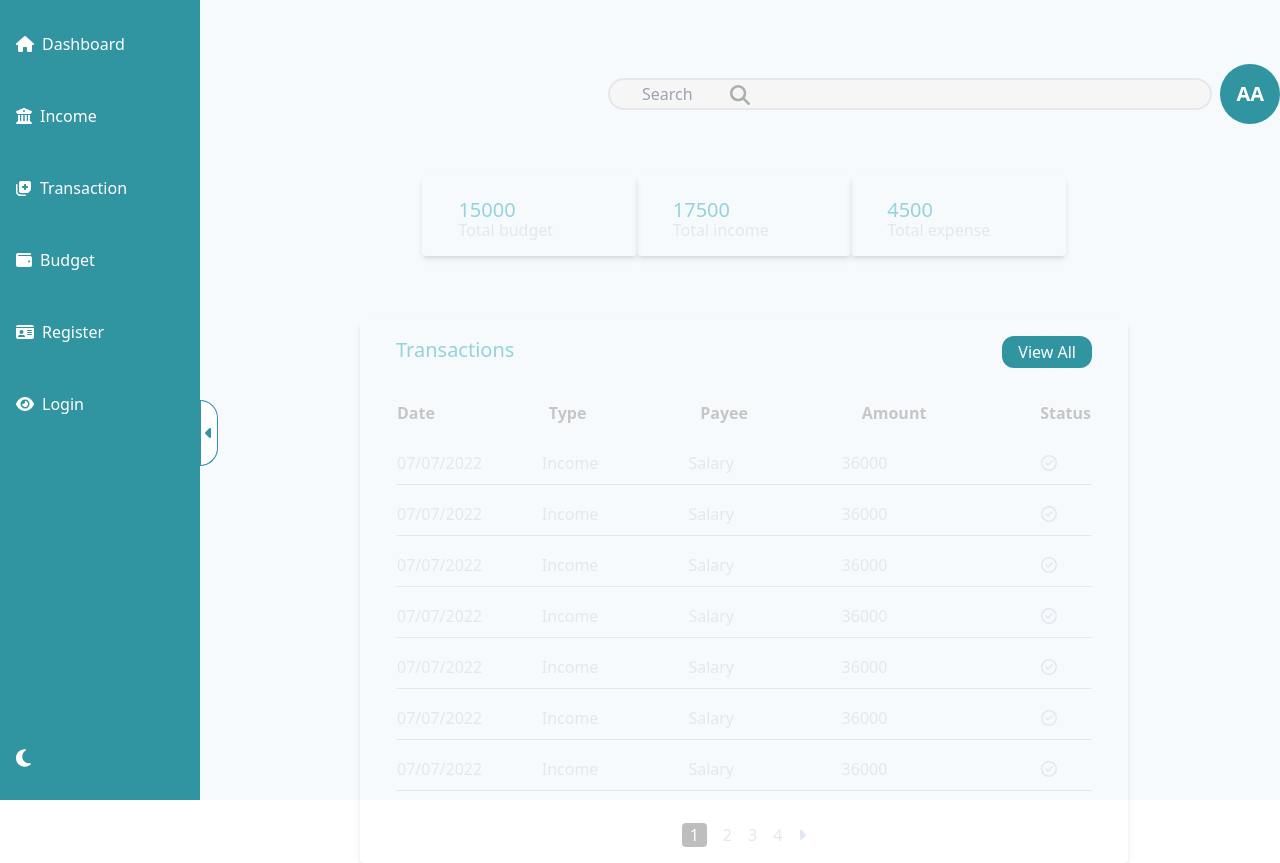
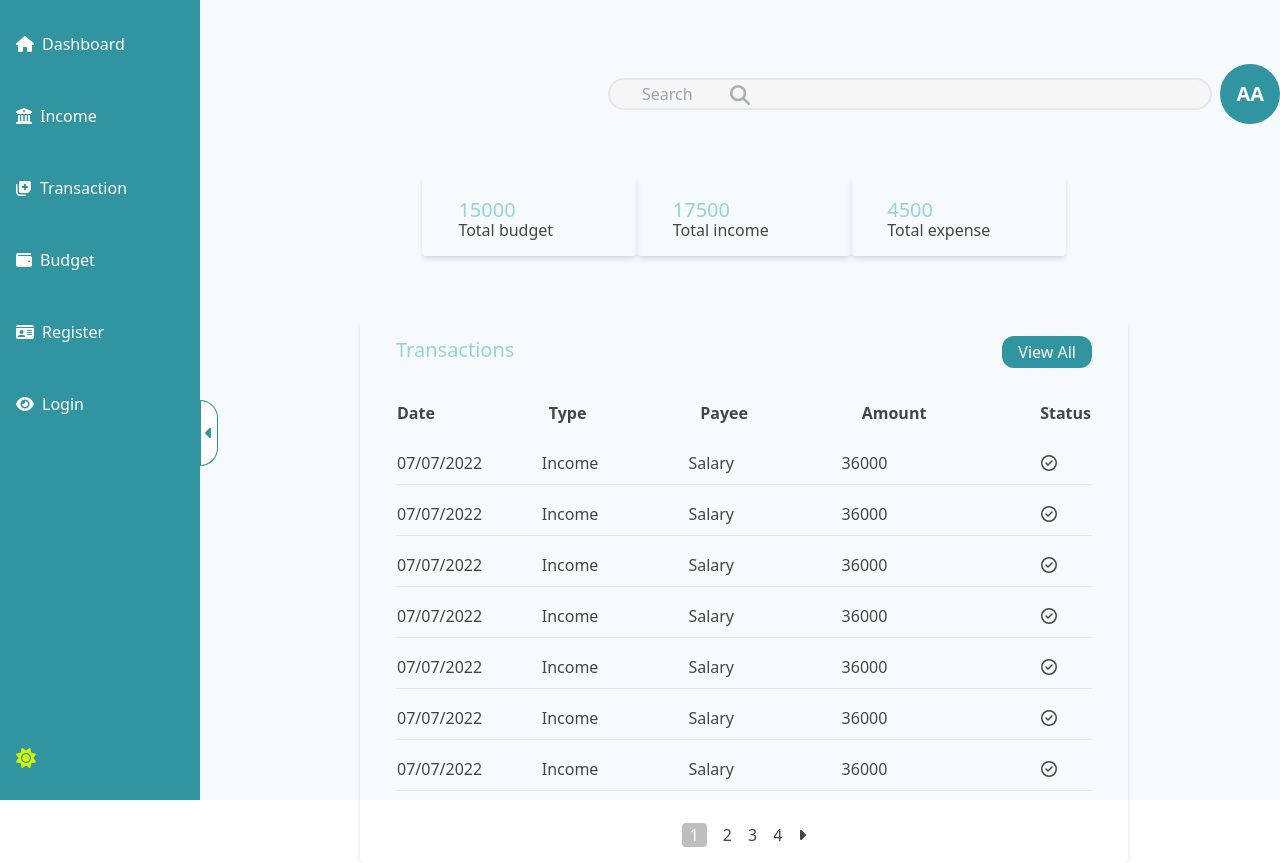
Before and after one commit to New-BaseGroup/FrontEnd, a Vue app: page / in a window 1280 px wide. Built offline with nearby package versions, Linux system fonts and the light colour scheme.

Commit message:
change to vuex state and enhance styling

```diff
--- a/src/App.vue
+++ b/src/App.vue
@@ -1,26 +1,21 @@
 <template>
-  <div
-    class="body-color content-wrapper"
-    :class="ToggleTheme"
-  >
+  <div class="body-color content-wrapper" :class="store.state.toggle">
     <div class="container flex space-x-2 h-screen w-full">
       <div class="bg-background-primary content-wrapper">
         <SideBar @theme="HandleEmits" class="bg-background-primary" />
       </div>
 
-      <div class="item w-screen h-auto bg-background-secondary text-background-ternary content-wrapper">
+      <div
+        class="item w-screen h-auto bg-background-secondary text-textcolor-content content-wrapper"
+      >
         <router-view />
       </div>
     </div>
   </div>
 </template>
 <script setup>
-import { ref } from "vue";
 import { RouterView } from "vue-router";
 import SideBar from "./components/UI/SideBar.vue";
-
-const ToggleTheme = ref("theme-light");
-function HandleEmits(data) {
-  ToggleTheme.value = data;
-}
+import { useStore } from "vuex";
+const store = useStore();
 </script>
--- a/src/assets/tailwind.css
+++ b/src/assets/tailwind.css
@@ -9,7 +9,7 @@
     @apply container rounded shadow-md p-4 mx-auto my-8 max-w-3xl;
   }
   .sideBardNavigation {
-    @apply flex w-full cursor-pointer items-center rounded-l-full pl-3 transition duration-300 ease-in-out ml-1  py-4 my-4   hover:bg-background-hover hover:text-background-text;
+    @apply flex w-full cursor-pointer items-center rounded-l-full pl-3 transition duration-300 ease-in-out ml-1  py-4 my-4   hover:bg-background-hover hover:text-textcolor-text;
   }
   .sideBarNavigationActive {
     @apply flex  w-full cursor-pointer items-center rounded-l-full pl-3 transition duration-300 ease-in-out ml-1  py-4 my-4   bg-white text-[#3094a1];
@@ -19,36 +19,32 @@
   }
 
   .toggle {
-    @apply flex w-full text-background-text  cursor-pointer items-center  pl-3 transition duration-300 ease-in-out ml-1  py-4 my-4  ;
+    @apply flex w-full text-textcolor-text  cursor-pointer items-center  pl-3 transition duration-300 ease-in-out ml-1  py-4 my-4;
   }
 }
 
-.theme-light {
+.light-theme {
   --bg-background-primary: #3094a1;
   --bg-background-secondary: #f7fafc;
   --bg-background-ternary: #e2e8f0;
   --bg-background-hover: #f7fafc;
-  --text-background-text: #3094a1;
-  --text-toggle-text: #252525;
+  --text-content: #454545;
 }
 
-.theme-dark {
+.dark-theme {
   --bg-background-primary: #0d2438;
   --bg-background-secondary: #102c44;
   --bg-background-ternary: #c3c3c3;
   --bg-background-hover: #102c44;
-  --text-background-text: #ccf807;
-  --text-content-text: #d6d3d3;
-  --text-toggle-text: #ccf807;
-
+  --text-content: #d6d3d3;
 }
 
-/* --bg-background-primary: #06373d; */
 .body-color {
+  /*should be added to main container "app" to close the color gab between components and body*/
   background-color: var(--bg-background-secondary);
 }
 
 .content-wrapper {
+  /* add to app class, sidebar & routerLinks to give feel of background color transition change */
   transition: background-color 0.3s;
-  /* add to app class to give feel of background color transition changing */
 }
--- a/src/components/UI/SideBar.vue
+++ b/src/components/UI/SideBar.vue
@@ -1,7 +1,7 @@
 <template>
-  <div class="h-full flex flex-row relative ">
+  <div class="h-full flex flex-row relative">
     <div
-			class=" relative transition-all h-full duration-300 flex-col justify-between text-white "
+      class="relative transition-all h-full duration-300 flex-col justify-between text-white"
       :class="{ 'w-[200px]': expanded, 'w-[50px]': !expanded }"
     >
       <RouterLink
@@ -18,14 +18,14 @@
           {{ item.title }}
         </span>
       </RouterLink>
-      <div
->
-
-        <ThemeToggle @theme="HandleEmits" class=" fixed bottom-0 toggle " />
+      <div>
+        <ThemeToggle class="fixed bottom-0 w-2 toggle" />
       </div>
     </div>
     <button @click="expand" class="sideBarButton">
-			<font-awesome-icon :icon="expanded === true ? 'caret-left' : 'caret-right'" />
+      <font-awesome-icon
+        :icon="expanded === true ? 'caret-left' : 'caret-right'"
+      />
     </button>
   </div>
 </template>
@@ -42,40 +42,34 @@ function expand() {
 
 const navItems = [
   {
-		icon: 'home',
-		title: 'Dashboard',
-		link: '/dashboard',
+    icon: "home",
+    title: "Dashboard",
+    link: "/dashboard",
   },
   {
-		icon: 'building-columns',
-		title: 'Income',
-		link: '/income',
+    icon: "building-columns",
+    title: "Income",
+    link: "/income",
   },
   {
-		icon: 'notes-medical',
-		title: 'Transaction',
-		link: '/expense',
+    icon: "notes-medical",
+    title: "Transaction",
+    link: "/expense",
   },
   {
-		icon: 'wallet',
-		title: 'Budget',
-		link: '/budget',
+    icon: "wallet",
+    title: "Budget",
+    link: "/budget",
   },
   {
-		icon: 'id-card',
-		title: 'Register',
-		link: '/register',
+    icon: "id-card",
+    title: "Register",
+    link: "/register",
   },
   {
-		icon: 'eye',
-		title: 'Login',
-		link: '/login',
+    icon: "eye",
+    title: "Login",
+    link: "/login",
   },
 ];
-const ToggleTheme = ref("theme-light");
-const emitThemeClass = defineEmits(["theme"]);
-const HandleEmits = (data) => {
-  ToggleTheme.value = data;
-  emitThemeClass("theme", ToggleTheme.value);
-};
 </script>
--- a/src/components/UI/ThemeToggle.vue
+++ b/src/components/UI/ThemeToggle.vue
@@ -1,30 +1,30 @@
 <template>
-
-    <button @click="ToggleTheme">
-      <font-awesome-icon
+  <button @click="ToggleTheme">
+    <font-awesome-icon
       v-if="theme === 'theme-light'"
       icon="moon"
-      class="text-xl text-[#fff] hover:text-[#2b2b2b] "
-      />
-      <font-awesome-icon v-else icon="sun" class=" text-xl" />
-    </button>
+      class="text-xl text-[#fff] hover:text-[#2b2b2b]"
+    />
+    <font-awesome-icon v-else icon="sun" class="text-xl text-[#ccf807]" />
+  </button>
 </template>
 
 <script setup>
 import { defineEmits, ref } from "vue";
+import { useStore } from "vuex";
+const store = useStore();
 
-const theme = ref("theme-light");
+const theme = ref("light-theme");
 
-localStorage.setItem("theme", theme.value);
-
-const emitThemeClass = defineEmits(["theme"]);
-
-theme.value = localStorage.getItem("theme");
+if (localStorage.getItem("theme") == null) {
+  localStorage.setItem("theme", "light-theme");
+} else {
+  theme.value = localStorage.getItem("theme");
+}
 
 const ToggleTheme = () => {
-  theme.value = theme.value == "theme-light" ? "theme-dark" : "theme-light";
+  theme.value = theme.value == "light-theme" ? "dark-theme" : "light-theme";
   localStorage.setItem("theme", theme.value);
-  emitThemeClass("theme", theme.value);
-  console.log("toggle comp", theme.value);
+  store.commit("setTheme", theme.value);
 };
 </script>
--- a/src/store/index.js
+++ b/src/store/index.js
@@ -1,18 +1,15 @@
-// import Vue from 'vue';
-// import Vuex from 'vuex';
-
-// Vue.use(Vuex)
-import {createStore} from 'vuex';
-import API_Service from '../API/API_Service.js';
+import { createStore } from "vuex";
+import API_Service from "../API/API_Service.js";
 
 export default createStore({
   state: {
-        user: '',
+    user: "",
     loggedin: false,
     data: {
       budget: {},
       balance: {},
-        }
+    },
+    toggle: localStorage.getItem("theme") || "light-theme",
   },
 
   getters: {
@@ -27,19 +24,20 @@ export default createStore({
     setLoggedin: (state, bool) => (state.loggedin = bool),
     setBudget: (state, data) => (state.data.budget = data),
     setBalance: (state, data) => (state.data.balance = data),
+    setTheme(state) {
+      state.toggle = localStorage.getItem("theme");
+    },
   },
   actions: {
-        async fetchBudget(store){
-            await API_Service.GetService('budget')
-            .then(data => {
-                store.commit('setBudget', data);
+    async fetchBudget(store) {
+      await API_Service.GetService("budget").then((data) => {
+        store.commit("setBudget", data);
       });
     },
-        async fetchBalance(store){
-            await API_Service.GetService('balance')
-            .then(data => {
-                store.commit('setBalance', data);
+    async fetchBalance(store) {
+      await API_Service.GetService("balance").then((data) => {
+        store.commit("setBalance", data);
       });
-        }
-    }
+    },
+  },
 });
--- a/src/views/Dashboard.vue
+++ b/src/views/Dashboard.vue
@@ -1,4 +1,5 @@
 <template>
+  <div>
     <div class="flex items-center justify-between mt-16">
       <div class="ml-[25rem]">
         <font-awesome-icon
@@ -46,7 +47,6 @@
           <p class="text-background-content-text">Total expense</p>
         </div>
       </div>
-
     </div>
     <div class="base-card">
       <div class="flex flex-col">
@@ -60,7 +60,7 @@
         </div>
         <table class="flex flex-col gap-6 my-8">
           <thead class="">
-          <tr class="flex justify-between mx-5 text-[#c6c6c6]">
+            <tr class="flex justify-between mx-5">
               <th class="">Date</th>
               <th class="">Type</th>
               <th class="">Payee</th>
@@ -219,9 +219,7 @@
         </div>
       </div>
     </div>
-
+  </div>
 </template>
 
-<script setup>
-
-</script>
+<script setup></script>
--- a/tailwind.config.js
+++ b/tailwind.config.js
@@ -20,9 +20,10 @@ module.exports = {
         secondary: "var(--bg-background-secondary)",
         ternary: "var(--bg-background-ternary)",
         hover: "var(--bg-background-hover)",
-        text: "var(--text-background-text)",
-        toggle: "var(--text-toggle-text)",
-        content: "var(--text-content-text)",
+      },
+      textcolor: {
+        text: "var(--text-background)",
+        content: "var(--text-content)",
       },
 
       inherit: colors.inherit,
```
Lines whose indentation alone changed are shown as unchanged.
